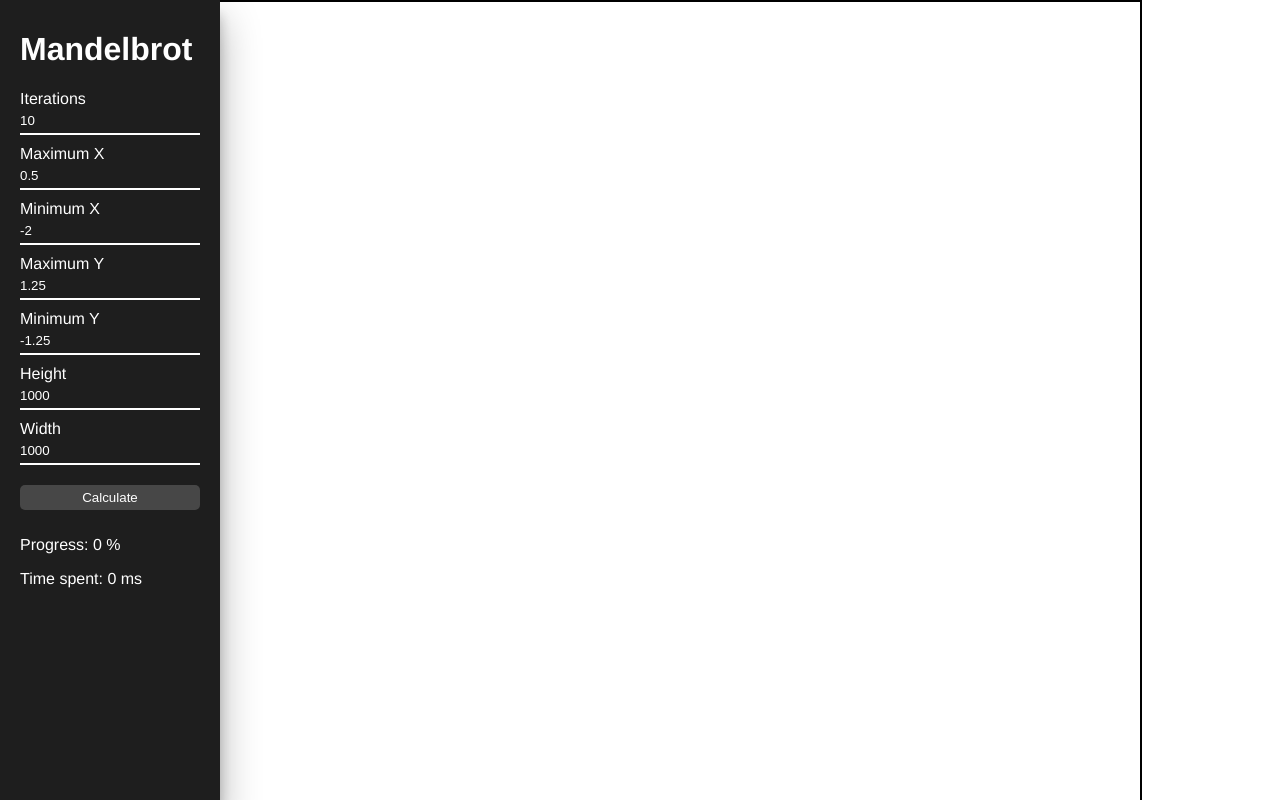
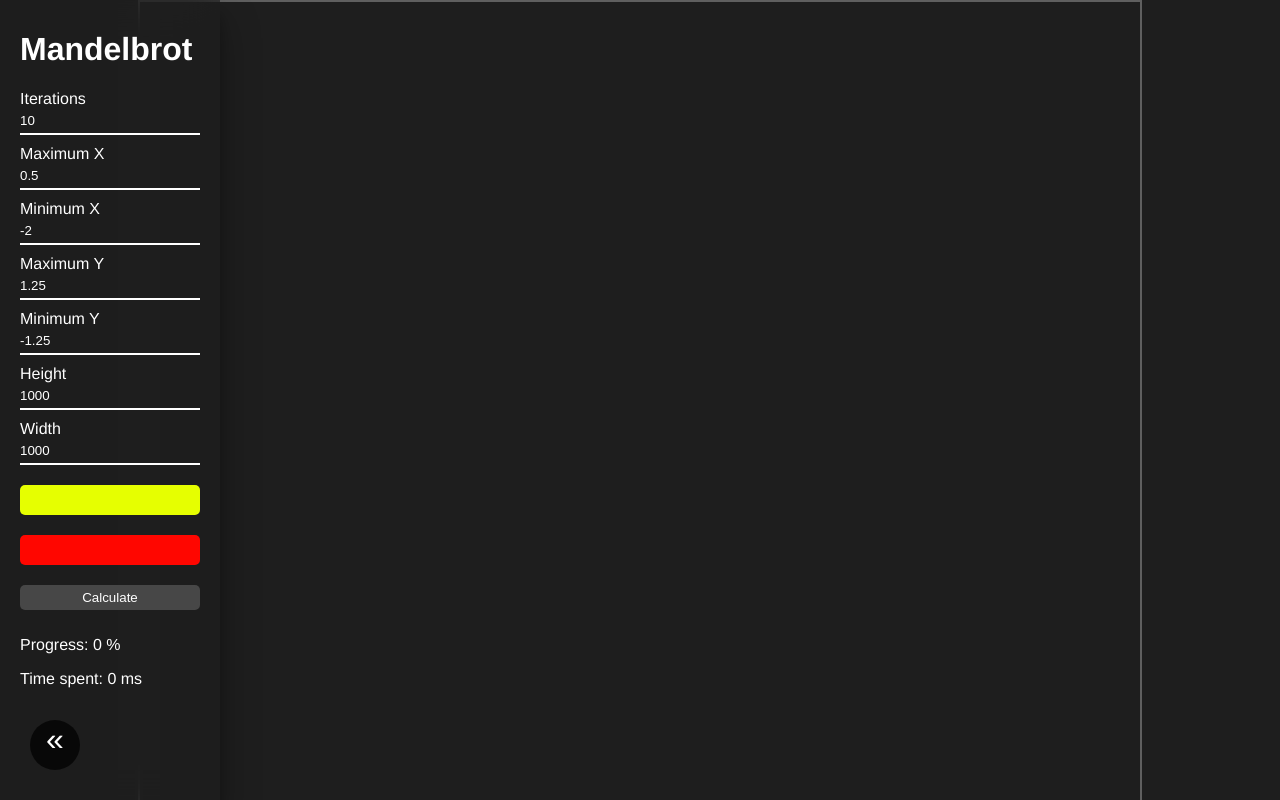
Before and after one commit to moisout/mandelbrot, a Vue app: page / in a window 1280 px wide. Shown: the top 800 px of the page. Built offline with nearby package versions, Linux system fonts and the light colour scheme.

Commit message:
some styling + colors

```diff
--- a/src/App.vue
+++ b/src/App.vue
@@ -1,6 +1,6 @@
 <template>
   <div id="app">
-    <div class="sidebar">
+    <div class="sidebar" :class="{ visible: sidebar }">
       <h1>Mandelbrot</h1>
       <div class="cutout">
         <label for="iterations">Iterations</label>
@@ -18,17 +18,34 @@
         <input id="iterations" type="text" v-model="canvasHeight" />
         <label for="iterations">Width</label>
         <input id="iterations" type="text" v-model="canvasWidth" />
+
+        <input
+          class="color-hidden"
+          type="color"
+          name="startColor"
+          id="start-color"
+          v-model="startColor"
+        />
+        <label class="color" for="start-color" :style="{'background-color': startColor}"></label>
+        <input class="color-hidden" type="color" name="endColor" id="end-color" v-model="endColor" />
+        <label class="color" for="end-color" :style="{'background-color': endColor}"></label>
       </div>
       <button @click="drawCanvas" v-if="!calculating">Calculate</button>
       <span v-if="calculating">Calculating...</span>
       <p>Progress: {{progress}} %</p>
       <p>Time spent: {{timeSpent}} ms</p>
     </div>
+    <button class="toggle-drawer" :class="{ outside: sidebar }" @click="sidebar = !sidebar">
+      <span>«</span>
+    </button>
     <canvas ref="calcCanvas" :width="canvasWidth" :height="canvasHeight" />
   </div>
 </template>
 
 <script>
+import { Mandelbrot } from '@/logic/mandelbrot'
+import { Common } from '@/logic/common'
+
 export default {
   name: 'App',
   components: {},
@@ -54,7 +71,10 @@ export default {
       serverImg: null,
       timeSpent: 0,
       progress: 0,
-      colorPalette: []
+      colorPalette: [],
+      startColor: '#e6ff00',
+      endColor: '#ff0600',
+      sidebar: true
       // coords: {
       //   minX: -1.5,
       //   maxX: -0.5,
@@ -89,28 +109,6 @@ export default {
       canvas.width = window.innerWidth - 15
       canvas.height = window.innerHeight - 15
     },
-    getCoordinatesFromPoints(pointX, pointY) {
-      const canvasWidth = this.$refs.calcCanvas.width
-      const xCoordsWidth = this.coords.maxX - this.coords.minX
-
-      const canvasHeight = this.$refs.calcCanvas.height
-      const yCoordsHeight = this.coords.maxY - this.coords.minY
-
-      const coordX = (xCoordsWidth / canvasWidth) * pointX + this.coords.minX
-
-      const coordY = this.coords.maxY - ((yCoordsHeight / canvasHeight) * pointY)
-
-      return { coordX, coordY }
-    },
-
-    testCanvas() {
-      const canvas = this.$refs.calcCanvas
-      const canvasContext = canvas.getContext('2d')
-      canvasContext.fillStyle = 'rgba(0,0,0,1)'
-      canvasContext.fillRect(5, 5, 1, 1)
-      canvasContext.fillRect(6, 5, 1, 1)
-      canvasContext.fillRect(7, 5, 1, 1)
-    },
 
     drawCanvas() {
       this.coords.minX = parseFloat(this.coords.minX)
@@ -126,7 +124,12 @@ export default {
       const canvasWidth = canvas.width
       const canvasContext = canvas.getContext('2d')
 
-      this.generateColorPalette({ r: 7, g: 0, b: 226 }, { r: 193, g: 5, b: 24 })
+      const maxX = this.coords.maxX
+      const minX = this.coords.minX
+      const maxY = this.coords.maxY
+      const minY = this.coords.minY
+
+      this.colorPalette = Common.generateColorPalette(this.startColor, this.endColor, this.iterations)
 
       canvasContext.setTransform(1, 0, 0, 1, 0, 0)
       canvasContext.scale(1, 1)
@@ -137,9 +140,17 @@ export default {
         const pointY = timer
         let cancelBecauseMirror = false
         for (let pointX = 0; pointX <= canvasWidth; pointX++) {
-          const { coordX, coordY } = this.getCoordinatesFromPoints(pointX, pointY)
-          if (Math.abs(this.coords.maxY) === Math.abs(this.coords.minY) && (canvasHeight % 2 === 0) && coordY === 0) {
-            const color = this.calculatePointColor(coordX, coordY, this.iterations)
+          const { coordX, coordY } = Mandelbrot.getCoordinatesFromPoints(
+            { pointX, pointY },
+            { canvasWidth, canvasHeight },
+            { maxX, minX, maxY, minY }
+          )
+
+          if (
+            Math.abs(this.coords.maxY) === Math.abs(this.coords.minY) &&
+            (canvasHeight % 2 === 0) && coordY === 0
+          ) {
+            const color = Mandelbrot.calculatePointColor(coordX, coordY, this.iterations, this.colorPalette)
 
             if (color) {
               canvasContext.fillStyle = color
@@ -147,7 +158,7 @@ export default {
             }
             cancelBecauseMirror = true
           } else {
-            const color = this.calculatePointColor(coordX, coordY, this.iterations)
+            const color = Mandelbrot.calculatePointColor(coordX, coordY, this.iterations, this.colorPalette)
 
             if (color) {
               canvasContext.fillStyle = color
@@ -160,13 +171,13 @@ export default {
         if (timer >= canvasHeight || cancelBecauseMirror === true) {
           clearInterval(interval)
           this.timeSpent = performance.now() - time0
+          this.calculating = false
         }
         if (cancelBecauseMirror) {
           this.mirrorHalfYCanvas()
           this.progress = 100
         }
       }, 0)
-      this.calculating = false
     },
 
     mirrorHalfYCanvas() {
@@ -188,7 +199,7 @@ export default {
         canvasContext.drawImage(imageObject, (canvasWidth / 2) * -1, ((canvasHeight / 2) * -1) - 1)
       }
       imageObject.src = canvas.toDataURL()
-    },
+    }
 
     // canvasSizeInPowerOf2() {
     //   const canvas = this.$refs.calcCanvas
@@ -234,65 +245,6 @@ export default {
     //     }
     //   }
     // },
-
-    calculatePointColor(c1, c2, iterations) {
-      let zX = 0
-      let zY = 0
-
-      const duplicationArray = []
-
-      let hasDuplication = false
-
-      for (
-        let index = 0;
-        index < iterations && Math.abs(zX) <= 2 && Math.abs(zY) <= 2;
-        index++
-      ) {
-        const oldZX = zX
-        zX = zX * zX - zY * zY + c1
-        zY = 2 * oldZX * zY + c2
-
-        if (
-          duplicationArray.length > 0 &&
-          duplicationArray.find(e => e.zX === zX && e.zY === zY)
-        ) {
-          hasDuplication = true
-          break
-        }
-        duplicationArray.push({ zX: zX, zY: zY })
-      }
-
-      if (hasDuplication || (Math.abs(zX) <= 2 && Math.abs(zY) <= 2)) {
-        return 'rgba(0,0,0,1)'
-      }
-      return false
-    },
-
-    generateColorPalette(startColor, endColor) {
-      // const colorStep = {
-      //   r: this.iterations / (Math.abs(startColor.r) - Math.abs(endColor.r)),
-      //   g: this.iterations / (Math.abs(startColor.g) - Math.abs(endColor.g)),
-      //   b: this.iterations / (Math.abs(startColor.b) - Math.abs(endColor.b))
-      // }
-
-      for (let i = 0; i < this.iterations; i++) {
-        // const color = new this.Color()
-      }
-
-      // console.log(colorStep)
-      // for (
-      //   let indexObj = { r: startColor.r, g: startColor.g, b: startColor.b, i: 0 };
-      //   indexObj.i < this.iterations;
-      //   indexObj.r += colorStep.r, indexObj.g += colorStep.g, indexObj.b += colorStep.b, indexObj.i++
-      // ) {
-      //   this.colorPalette.push({ r: indexObj.r, g: indexObj.g, b: indexObj.b })
-      // }
-      // console.log(this.colorPalette)
-    },
-
-    Color(r, g, b) {
-      return { r: 0, g: 0, b: 0 }
-    }
   }
 }
 </script>
@@ -303,6 +255,7 @@ body {
   margin: 0;
   height: 100%;
   width: 100%;
+  background-color: #1e1e1e;
 }
 
 #app {
@@ -312,6 +265,7 @@ body {
   color: #fff;
   display: flex;
   height: 100%;
+  margin: 0;
   width: 100%;
 
   .sidebar {
@@ -319,11 +273,18 @@ body {
     top: 0;
     left: 0;
     height: 100%;
-    background-color: #1e1e1e;
     color: #fff;
     padding: 10px 20px 0 20px;
     box-shadow: 0 19px 38px rgba(0, 0, 0, 0.3), 0 15px 12px rgba(0, 0, 0, 0.22);
     width: 180px;
+    background-color: #1e1e1e96;
+    backdrop-filter: blur(20px);
+    transform: translateX(-240px);
+    transition: all 0.3s cubic-bezier(0.25, 0.8, 0.25, 1);
+
+    &.visible {
+      transform: translateX(0);
+    }
 
     .cutout {
       display: flex;
@@ -337,6 +298,10 @@ body {
       margin: 0 0 10px 0;
       padding: 5px 0;
       color: #fff;
+
+      &::-moz-focus-inner {
+        border: 0;
+      }
     }
 
     button {
@@ -357,12 +322,58 @@ body {
       width: 100%;
       border: none;
       border-bottom: solid 2px #fff;
+
+      &.color-hidden {
+        display: none;
+      }
+    }
+
+    .color {
+      height: 30px;
+      border: none;
+      width: 100%;
+      margin: 10px 0;
+      border-radius: 5px;
+    }
+  }
+
+  .toggle-drawer {
+    position: fixed;
+    left: 0;
+    bottom: 0;
+    transform: rotate(180deg);
+    transition: all 0.3s cubic-bezier(0.25, 0.8, 0.25, 1);
+    border: none;
+    background-color: #000000b7;
+    width: 50px;
+    height: 50px;
+    border-radius: 25px 0 0 25px;
+    margin: 0 0 30px 0;
+    color: #fff;
+    font-size: 2rem;
+    cursor: pointer;
+
+    &::-moz-focus-inner {
+      border: 0;
+    }
+
+    span {
+      display: block;
+      height: calc(100% - 10px);
+      margin-bottom: 10px;
+      text-align: center;
+    }
+
+    &.outside {
+      transform: rotate(0deg);
+      border-radius: 25px;
+      margin: 0 0 30px 30px;
     }
   }
 
   canvas,
   img {
-    border: 2px solid #000;
+    border: 2px solid #5f5f5f;
     margin: auto;
   }
 }
--- /dev/null
+++ b/src/logic/common.js
@@ -0,0 +1,29 @@
+export const Common = {
+  generateColorPalette(startColorHex, endColorHex, iterations) {
+    const startColor = this.hexToRgb(startColorHex)
+    const endColor = this.hexToRgb(endColorHex)
+    const colorPalette = []
+    for (let i = 0; i <= iterations; i++) {
+      const color = { r: 0, g: 0, b: 0 }
+      color.r = startColor.r + ((i * (endColor.r - startColor.r)) / iterations)
+      color.g = startColor.g + ((i * (endColor.g - startColor.g)) / iterations)
+      color.b = startColor.b + ((i * (endColor.b - startColor.b)) / iterations)
+      colorPalette.push(color)
+    }
+    return colorPalette
+  },
+
+  hexToRgb(hex) {
+    const shorthandRegex = /^#?([a-f\d])([a-f\d])([a-f\d])$/i
+    hex = hex.replace(shorthandRegex, function (m, r, g, b) {
+      return r + r + g + g + b + b
+    })
+
+    const result = /^#?([a-f\d]{2})([a-f\d]{2})([a-f\d]{2})$/i.exec(hex)
+    return result ? {
+      r: parseInt(result[1], 16),
+      g: parseInt(result[2], 16),
+      b: parseInt(result[3], 16)
+    } : null
+  }
+}
--- a/src/logic/mandelbrot.js
+++ b/src/logic/mandelbrot.js
@@ -1,5 +1,50 @@
-export default {
-  calculate (c1, c2) {
+export const Mandelbrot = {
+  calculatePointColor(c1, c2, iterations, colorPalette) {
+    let zX = 0
+    let zY = 0
 
+    const duplicationArray = []
+
+    let hasDuplication = false
+    let duplicationStopIndex = 0
+
+    for (
+      let index = 0;
+      index < iterations && Math.abs(zX) <= 2 && Math.abs(zY) <= 2;
+      index++
+    ) {
+      const oldZX = zX
+      zX = zX * zX - zY * zY + c1
+      zY = 2 * oldZX * zY + c2
+
+      duplicationStopIndex = index
+      if (
+        duplicationArray.length > 0 &&
+        duplicationArray.find(e => e.zX === zX && e.zY === zY)
+      ) {
+        hasDuplication = true
+        break
+      }
+      duplicationArray.push({ zX: zX, zY: zY })
+    }
+
+    if (hasDuplication || (Math.abs(zX) <= 2 && Math.abs(zY) <= 2)) {
+      return 'rgba(0,0,0,1)'
+    }
+    const clrP = colorPalette
+    const dupI = duplicationStopIndex
+    return `rgba(${clrP[dupI].r},${clrP[dupI].g},${clrP[dupI].b},1)`
+  },
+
+  getCoordinatesFromPoints({ pointX, pointY }, { canvasWidth, canvasHeight }, { maxX, minX, maxY, minY }) {
+    const xCoordsWidth = maxX - minX
+
+    const yCoordsHeight = maxY - minY
+
+    const coordX = (xCoordsWidth / canvasWidth) * pointX + minX
+
+    const coordY = maxY - ((yCoordsHeight / canvasHeight) * pointY)
+
+    return { coordX, coordY }
   }
 }
```
